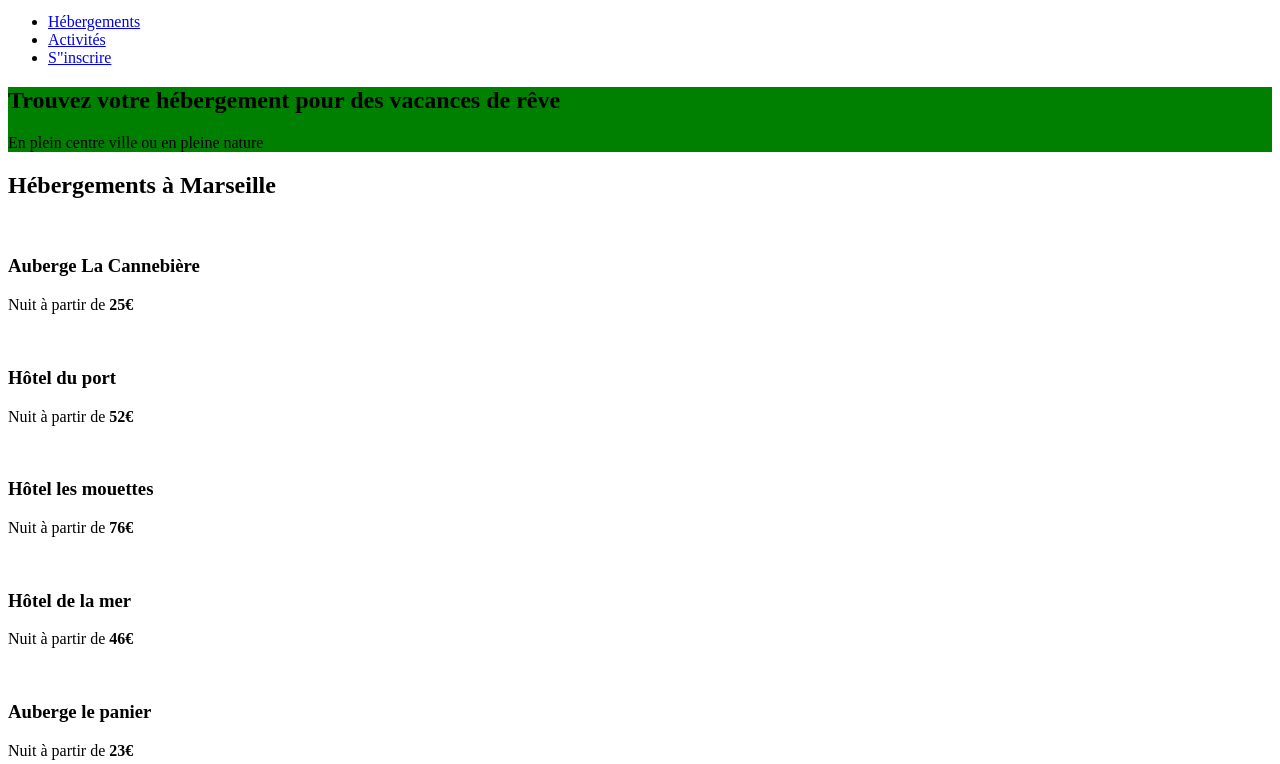
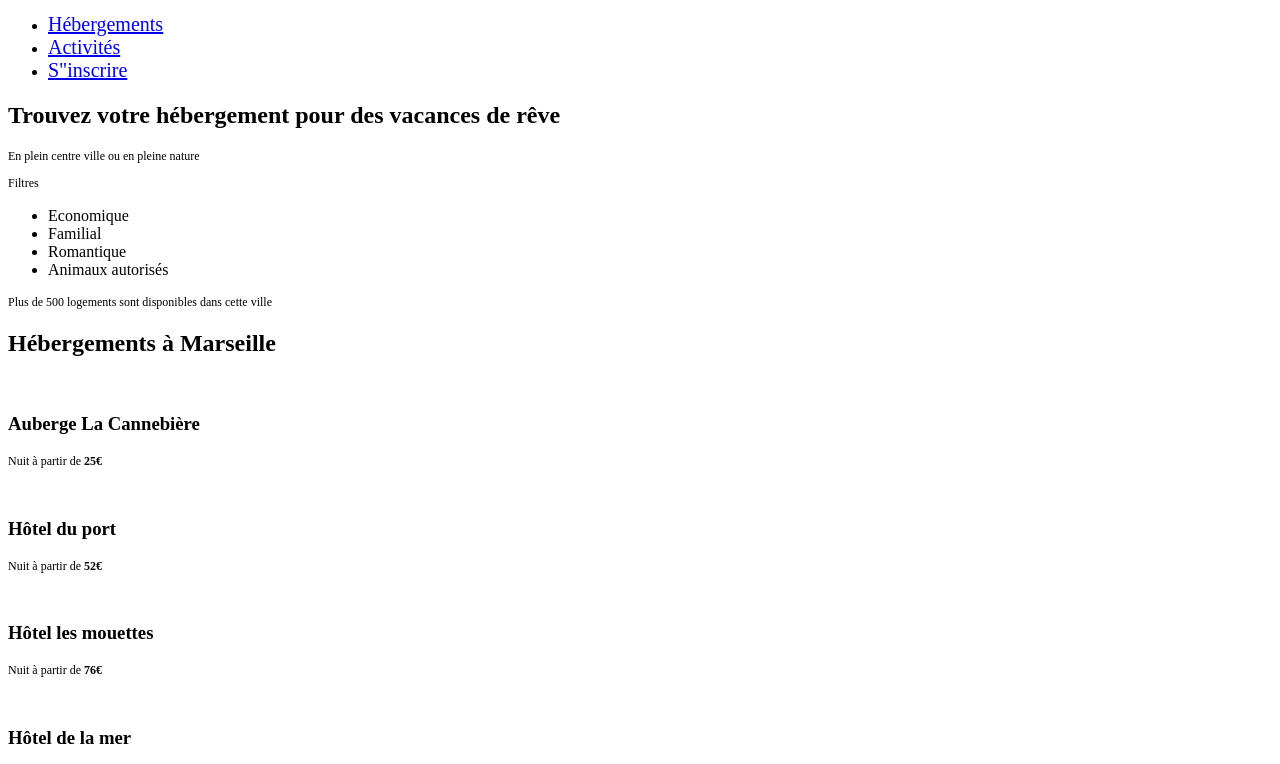
Before and after one commit to SingusPlatus/BenoitMouly_2_22102020, a plain HTML site: page monPremierEssai/premieressai.html in a window 1280 px wide. Shown: the part 29-793 px from the top of the page. Drawn offline with Linux system fonts and the light colour scheme; a web font is replaced by a local one.

Commit message:
Add files via upload

```diff
--- a/monPremierEssai/feuilledestyle.css
+++ b/monPremierEssai/feuilledestyle.css
@@ -1,26 +1,20 @@
-.text
-{
+@font-face {
+    font-family: Raleway;
+    src: url("./fontRaleway/Raleway-Black.ttf");
 
-    background-color: blue;
 }
 
-p
-{
-    color: black;
+h1 {
+    font-family: Raleway;
 }
 
-.second
+p {
+    font-family: Raleway;
+    font-size: 12px;
 
-{
-    color : blue;
 }
 
-.titre_de_la_page_et_description
-{
-    background-color: green;
+a {
+font-family: Raleway;
+font-size : 20px;
 }
-.letitre
-{
-    font-size: 18px;
-    font-weight: 600;
-}
--- a/monPremierEssai/premieressai.html
+++ b/monPremierEssai/premieressai.html
@@ -36,6 +36,16 @@
 
             <div class ="filtres">
 
+            <p>Filtres</p>
+
+                <ul>
+                    <li>Economique</li>
+                   <li>Familial</li>
+                    <li>Romantique</li>
+                    <li>Animaux autorisés</li>
+                </ul>
+
+                <p>Plus de 500 logements sont disponibles dans cette ville</p>
             </div>
     </section>
 
@@ -89,7 +99,7 @@
     </section>
 
                         <!--Les plus populaires-->
-    <aside class="les_plus_populaires">
+    <section id="les_plus_populaires">
         <h2>Les plus populaires</h2>
         <!--insertion fontawesome icon-->
 
@@ -114,7 +124,7 @@
             <p>Nuit à partir de <b>68€</b></p>
          <!--insertion fontawesome 4/5-->
         </div>
-    </aside>
+    </section>
 
                         <!--Activités-->
     <section id ="activites">
```
